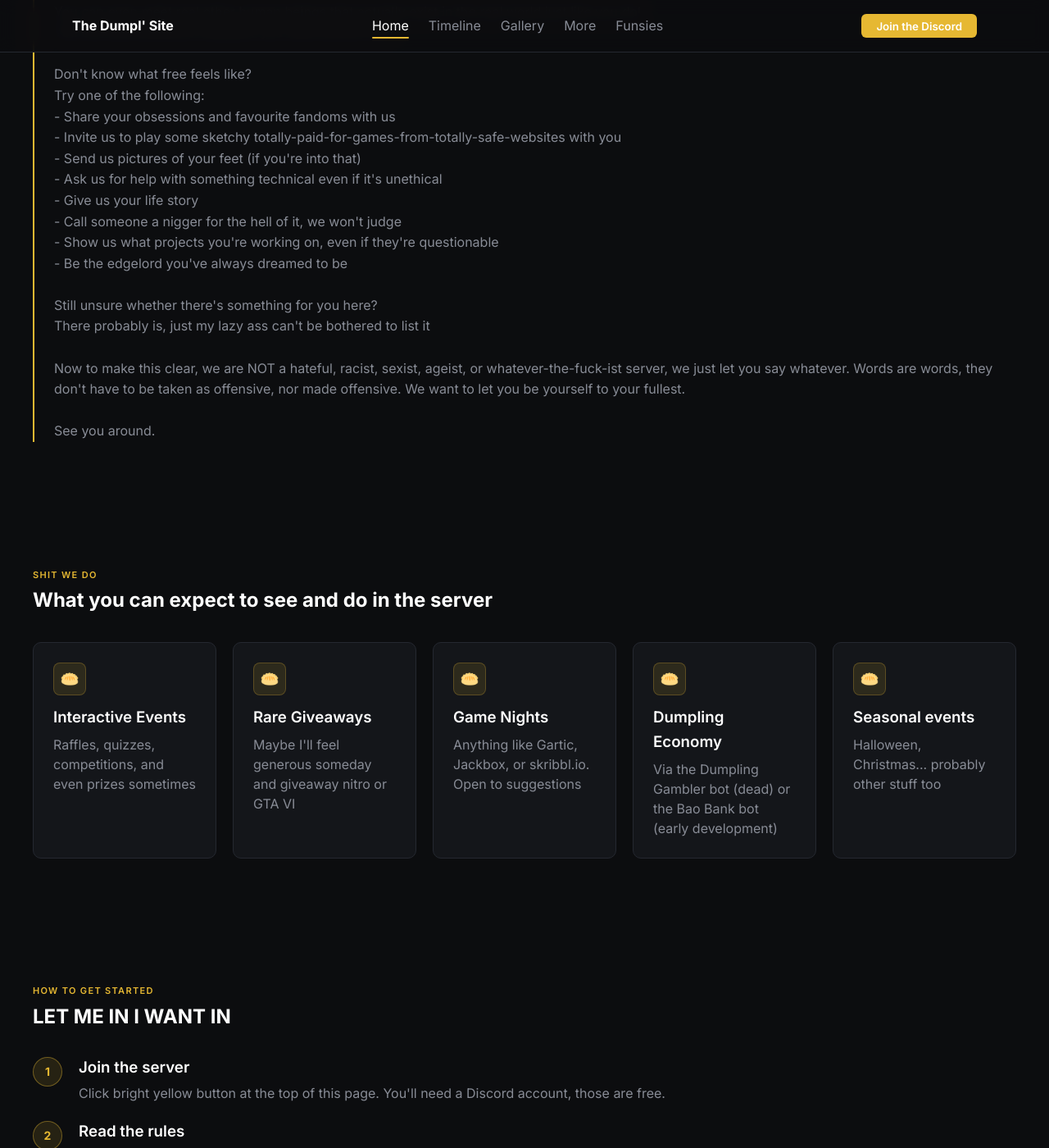
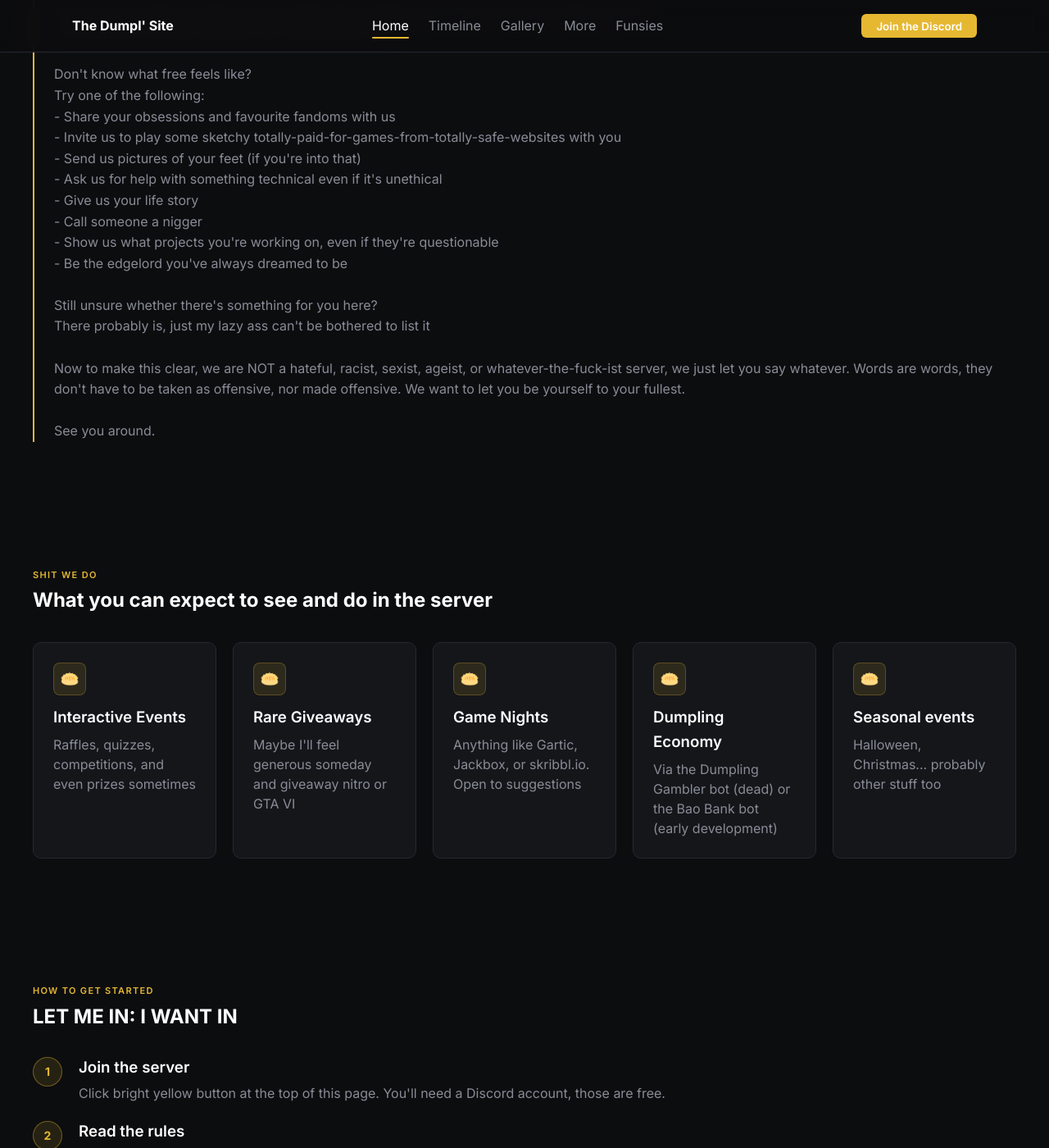
Before and after one commit to Dumpl-Site/dumpl-site.github.io, a Jekyll site: the page built from index.html, in a window 1280 px wide and 1400 px high, scrolled down 919 px. Shown: the whole window at 82% size. Built offline with Jekyll 4.4.1, drawn with Linux system fonts in a browser that asks for light colours.

Commit message:
adjusted some text

```diff
--- a/index.html
+++ b/index.html
@@ -58,7 +58,7 @@ title: Home
       <br>- Send us pictures of your feet (if you're into that)
       <br>- Ask us for help with something technical even if it's unethical
       <br>- Give us your life story
-      <br>- Call someone a nigger for the hell of it, we won't judge
+      <br>- Call someone a nigger
       <br>- Show us what projects you're working on, even if they're questionable
       <br>- Be the edgelord you've always dreamed to be
       <br>
@@ -128,7 +128,7 @@ title: Home
 <section class="steps-section">
   <div class="section-inner">
     <p class="eyebrow">How to get started</p>
-    <h2 class="section-title">LET ME IN I WANT IN</h2>
+    <h2 class="section-title">LET ME IN: I WANT IN</h2>
     <ol class="steps-list">
       <li class="step-item">
         <div class="step-badge" aria-hidden="true">1</div>
```
